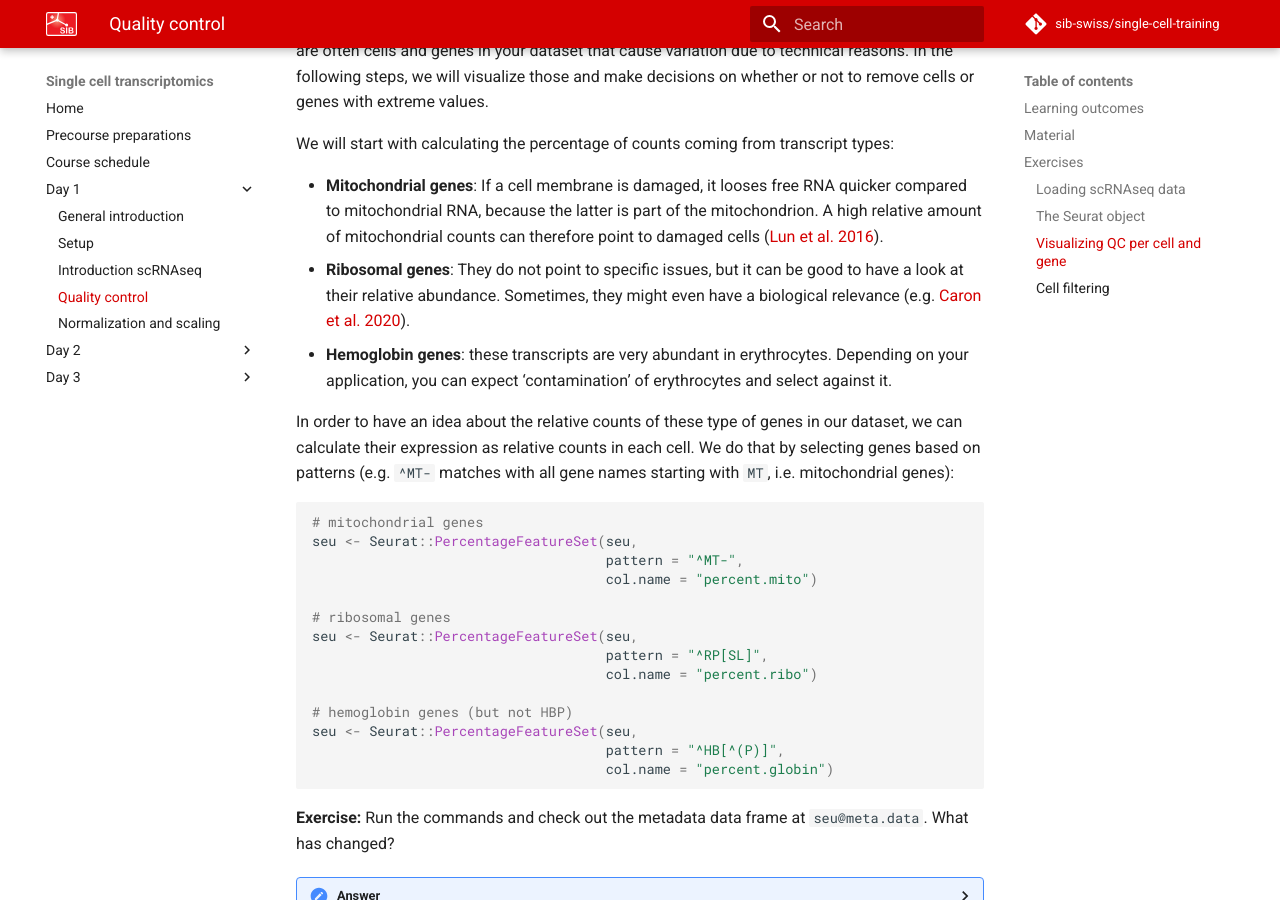
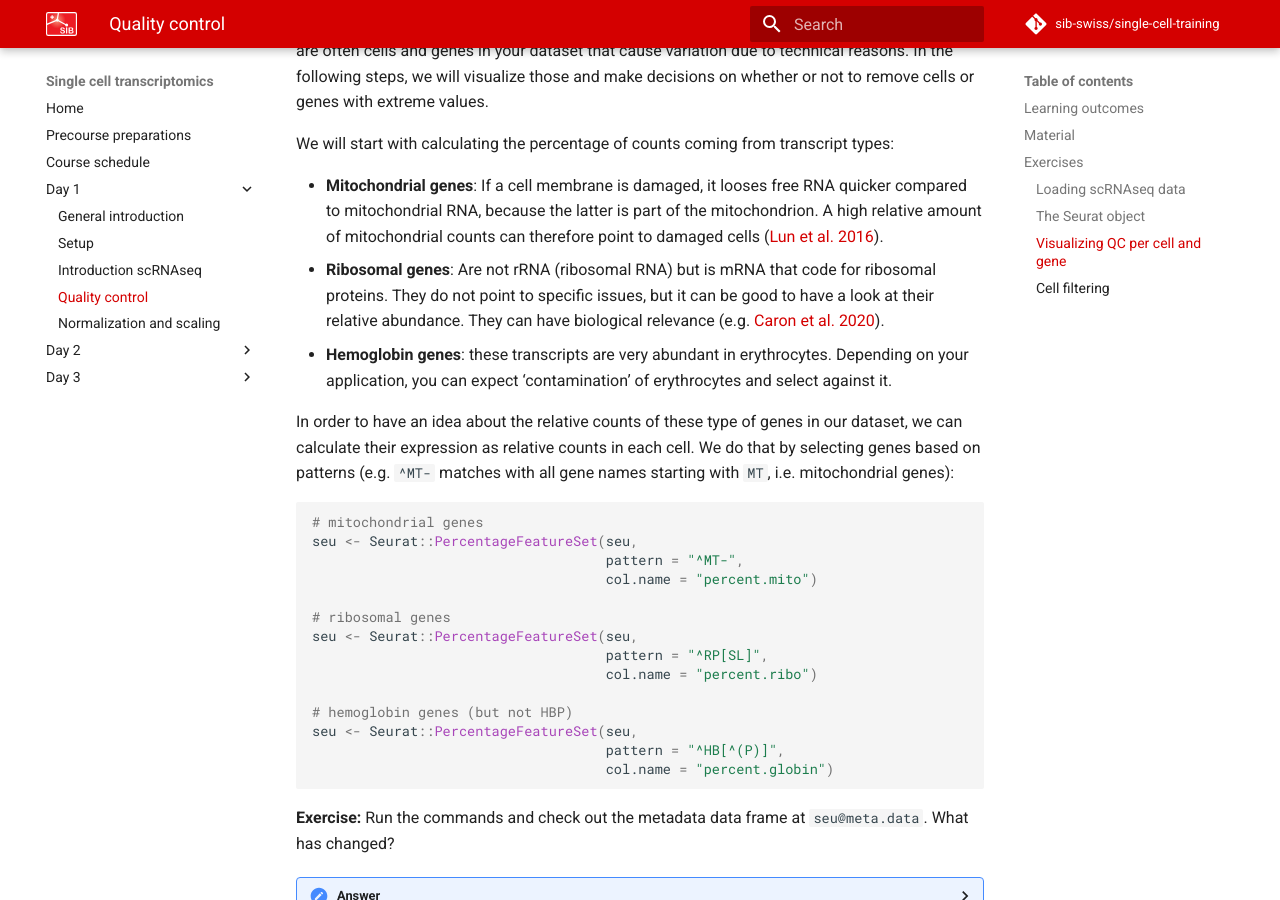
Before and after one commit to sib-swiss/single-cell-training, an MkDocs documentation site: the page built from docs/day1/quality_control.md, in a window 1280 px wide and 900 px high, scrolled down 4524 px. Built offline with MkDocs 1.6.1 and Material for MkDocs 9.7.7, drawn with Linux system fonts in a browser that asks for light colours; comment, search, counter and statistics services are not loaded; the version menu is left out.

Commit message:
corrects factual mistake on ribosomal genes

```diff
--- a/docs/day1/quality_control.md
+++ b/docs/day1/quality_control.md
@@ -185,7 +185,7 @@ Single cells have often undergone sampling and/or dissociation and/or sorting. T
 We will start with calculating the percentage of counts coming from transcript types:
 
 - **Mitochondrial genes**: If a cell membrane is damaged, it looses free RNA quicker compared to mitochondrial RNA, because the latter is part of the mitochondrion. A high relative amount of mitochondrial counts can therefore point to damaged cells ([Lun et al. 2016](https://f1000research.com/articles/5-2122)).
-- **Ribosomal genes**: They do not point to specific issues, but it can be good to have a look at their relative abundance. Sometimes, they might even have a biological relevance (e.g. [Caron et al. 2020](https://www.nature.com/articles/s41598-020-64929-x)).
+- **Ribosomal genes**: Are not rRNA (ribosomal RNA) but is mRNA that code for ribosomal proteins. They do not point to specific issues, but it can be good to have a look at their relative abundance. They can have biological relevance (e.g. [Caron et al. 2020](https://www.nature.com/articles/s41598-020-64929-x)).
 - **Hemoglobin genes**: these transcripts are very abundant in erythrocytes. Depending on your application, you can expect 'contamination' of erythrocytes and select against it.
 
 In order to have an idea about the relative counts of these type of genes in our dataset, we can calculate their expression as relative counts in each cell. We do that by selecting genes based on patterns (e.g. `^MT-` matches with all gene names starting with `MT`, i.e. mitochondrial genes):
```
